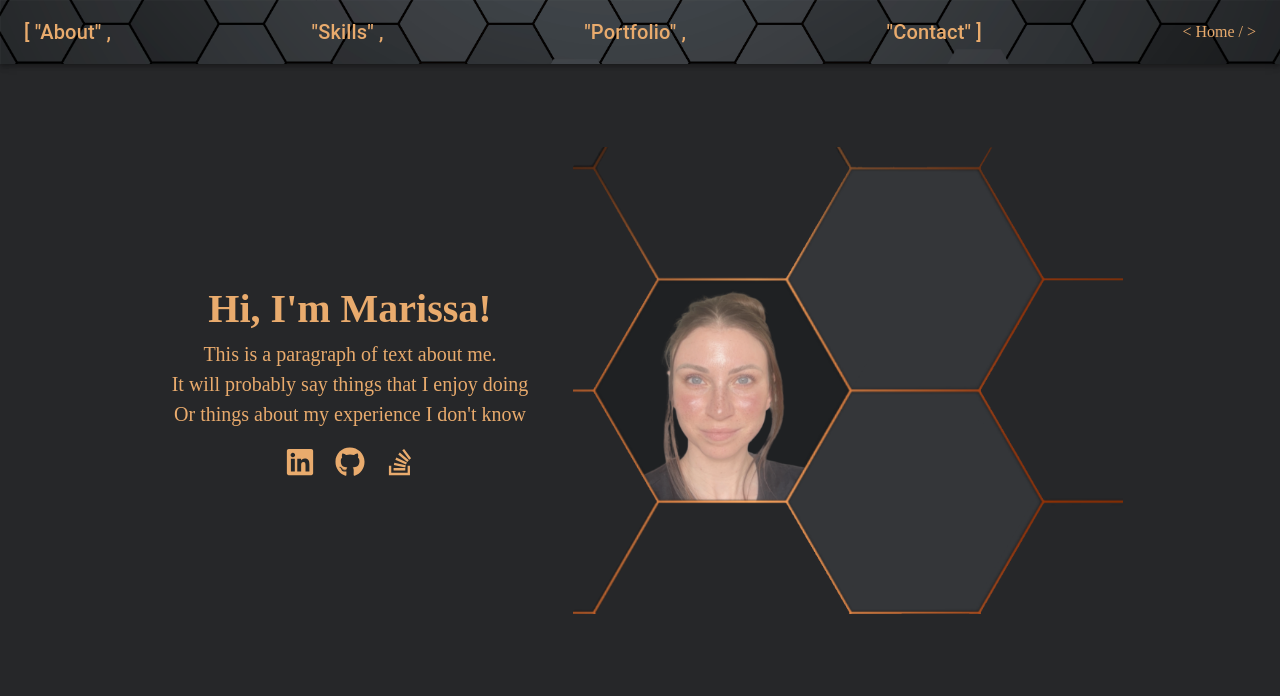
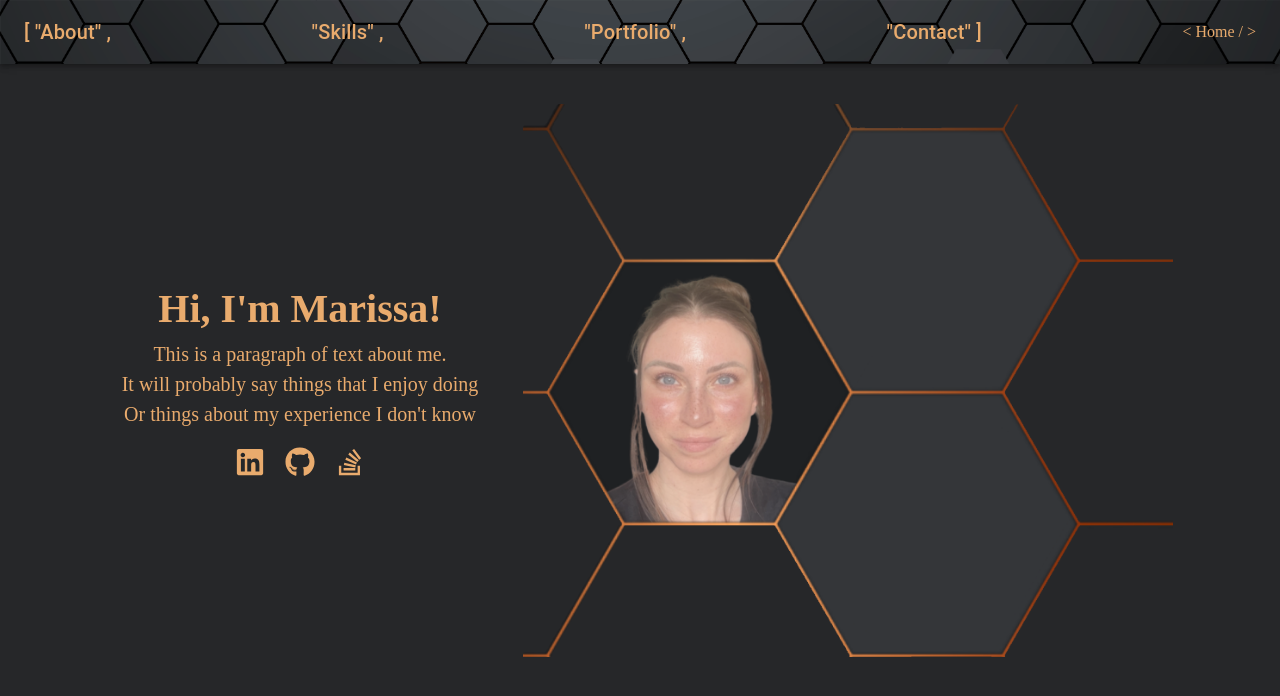
Before and after one commit to marissann11/maw-portfolio, a React (Create React App) app in the folder client/: page /about in a window 1280 px wide. Shown: the top 696 px of the page. Built offline with nearby package versions, Linux system fonts and the light colour scheme.

Commit message:
tooltips for skills icons

```diff
--- a/client/src/pages/About.tsx
+++ b/client/src/pages/About.tsx
@@ -3,11 +3,19 @@ import NavComponent from "../components/Nav";
 import me from "../assets/me.png";
 import "./styles/about.scss";
 import { FaLinkedin, FaGithub, FaStackOverflow } from "react-icons/fa";
+import { useSpring, animated } from "react-spring";
 
 export interface IAboutPageProps {}
 
 const AboutPage: React.FunctionComponent<IAboutPageProps> = (props) => {
+  const mainSpring = useSpring({
+    from: { opacity: 0 },
+    to: { opacity: 1 },
+    config: { duration: 800 },
+  });
+
   return (
+    <animated.main style={mainSpring}>
       <div>
         <NavComponent />
         <div className="about">
@@ -51,6 +59,7 @@ const AboutPage: React.FunctionComponent<IAboutPageProps> = (props) => {
           </div>
         </div>
       </div>
+    </animated.main>
   );
 };
 
--- a/client/src/pages/Contact.tsx
+++ b/client/src/pages/Contact.tsx
@@ -1,5 +1,7 @@
 import React, { useState } from "react";
 import emailjs from "emailjs-com";
+import { useSpring, animated } from "react-spring";
+
 import { TextField, Button, Box } from "@mui/material";
 import "./styles/contact.scss";
 
@@ -8,6 +10,12 @@ import NavComponent from "../components/Nav";
 export interface IContactPageProps {}
 
 const ContactPage: React.FunctionComponent<IContactPageProps> = (props) => {
+  const mainSpring = useSpring({
+    from: { opacity: 0 },
+    to: { opacity: 1 },
+    config: { duration: 1000 },
+  });
+
   const SERVICE_ID = "service_e8whnpj";
   const PUBLIC_KEY = "tuTUpwomSxQPam2OX";
   const TEMPLATE_ID = "template_y5antd9";
@@ -44,6 +52,7 @@ const ContactPage: React.FunctionComponent<IContactPageProps> = (props) => {
   };
 
   return (
+    <animated.main style={mainSpring}>
       <div>
         <NavComponent />
         <Box
@@ -89,12 +98,18 @@ const ContactPage: React.FunctionComponent<IContactPageProps> = (props) => {
               onChange={(e) => setMessage(e.target.value)}
               value={message}
             />
-          <Button variant="outlined" type="submit" className="btn" size="large">
+            <Button
+              variant="outlined"
+              type="submit"
+              className="btn"
+              size="large"
+            >
               Submit
             </Button>
           </div>
         </Box>
       </div>
+    </animated.main>
   );
 };
 
--- a/client/src/pages/Portfolio.tsx
+++ b/client/src/pages/Portfolio.tsx
@@ -1,11 +1,19 @@
 import React from "react";
 import NavComponent from "../components/Nav";
+import { useSpring, animated } from "react-spring";
+
 import Carousel from "react-material-ui-carousel";
 import { Paper, Button } from "@mui/material";
 
 export interface IPortfolioPageProps {}
 
 const PortfolioPage: React.FunctionComponent<IPortfolioPageProps> = (props) => {
+  const mainSpring = useSpring({
+    from: { opacity: 0 },
+    to: { opacity: 1 },
+    config: { duration: 1000 },
+  });
+
   type Project = {
     name: string;
     image: string;
@@ -62,6 +70,7 @@ const PortfolioPage: React.FunctionComponent<IPortfolioPageProps> = (props) => {
   ];
 
   return (
+    <animated.main style={mainSpring}>
       <div>
         <NavComponent />
         <Carousel>
@@ -75,6 +84,7 @@ const PortfolioPage: React.FunctionComponent<IPortfolioPageProps> = (props) => {
           ))}
         </Carousel>
       </div>
+    </animated.main>
   );
 };
 
--- a/client/src/pages/Skills.tsx
+++ b/client/src/pages/Skills.tsx
@@ -1,6 +1,9 @@
 import React from "react";
 import NavComponent from "../components/Nav";
 import resumeImg from "../assets/resumeImg.png";
+import { useSpring, animated } from "react-spring";
+import Tooltip from "@mui/material/Tooltip";
+
 import "./styles/skills.scss";
 import nodeImg from "../assets/backend/nodejs.png";
 import graphqlImg from "../assets/backend/graphql.png";
@@ -19,6 +22,12 @@ import mongoImg from "../assets/databases/mongo.png";
 export interface ISkillsPageProps {}
 
 const SkillsPage: React.FunctionComponent<ISkillsPageProps> = (props) => {
+  const mainSpring = useSpring({
+    from: { opacity: 0 },
+    to: { opacity: 1 },
+    config: { duration: 800 },
+  });
+
   type Skill = {
     src: string;
     name: string;
@@ -32,7 +41,7 @@ const SkillsPage: React.FunctionComponent<ISkillsPageProps> = (props) => {
   skills = [
     {
       src: nodeImg,
-      name: "Node js",
+      name: "Node.js",
       backend: true,
       frontend: false,
       database: false,
@@ -46,7 +55,7 @@ const SkillsPage: React.FunctionComponent<ISkillsPageProps> = (props) => {
     },
     {
       src: expressImg,
-      name: "Express js",
+      name: "Express.js",
       backend: true,
       frontend: false,
       database: false,
@@ -61,21 +70,21 @@ const SkillsPage: React.FunctionComponent<ISkillsPageProps> = (props) => {
 
     {
       src: reactImg,
-      name: "React js",
+      name: "React.js",
       backend: false,
       frontend: true,
       database: false,
     },
     {
       src: jsImg,
-      name: "Javascript",
+      name: "JavaScript",
       backend: false,
       frontend: true,
       database: false,
     },
     {
       src: typeImg,
-      name: "Typescript",
+      name: "TypeScript",
       backend: false,
       frontend: true,
       database: false,
@@ -125,7 +134,7 @@ const SkillsPage: React.FunctionComponent<ISkillsPageProps> = (props) => {
   ];
 
   return (
-    <>
+    <animated.main style={mainSpring}>
       <NavComponent />
       <div className="skillsPage">
         <div className="skills">
@@ -133,36 +142,42 @@ const SkillsPage: React.FunctionComponent<ISkillsPageProps> = (props) => {
           {skills.map(
             (skill, i) =>
               skill.backend && (
+                <Tooltip title={skill.name}>
                   <img
                     src={skill.src}
                     alt={skill.name}
                     key={i}
                     className="skillsimg"
                   ></img>
+                </Tooltip>
               )
           )}
           <h2>Databases</h2>
           {skills.map(
             (skill, i) =>
               skill.database && (
+                <Tooltip title={skill.name}>
                   <img
                     src={skill.src}
                     alt={skill.name}
                     key={i}
                     className="skillsimg"
                   ></img>
+                </Tooltip>
               )
           )}
           <h2>Frontend Technologies</h2>
           {skills.map(
             (skill, i) =>
               skill.frontend && (
+                <Tooltip title={skill.name}>
                   <img
                     src={skill.src}
                     alt={skill.name}
                     key={i}
                     className="skillsimg"
                   ></img>
+                </Tooltip>
               )
           )}
         </div>
@@ -181,7 +196,7 @@ const SkillsPage: React.FunctionComponent<ISkillsPageProps> = (props) => {
           <p>C#, .NET, AWS</p>{" "}
         </div>
       </div>
-    </>
+    </animated.main>
   );
 };
 
--- a/client/src/pages/styles/about.scss
+++ b/client/src/pages/styles/about.scss
@@ -13,9 +13,9 @@
 }
 .img img {
   height: auto;
-  max-height: 550px;
+  max-height: 650px;
   width: auto;
-  max-width: 550px;
+  max-width: 650px;
   filter: saturate(111%);
 }
 .aboutText {
--- a/client/src/pages/styles/skills.scss
+++ b/client/src/pages/styles/skills.scss
@@ -5,6 +5,7 @@
   text-align: center;
   padding: 20px;
   align-content: center;
+  width: 95%;
 }
 h2 {
   font-size: 30px;
```
Lines whose indentation alone changed are shown as unchanged.
